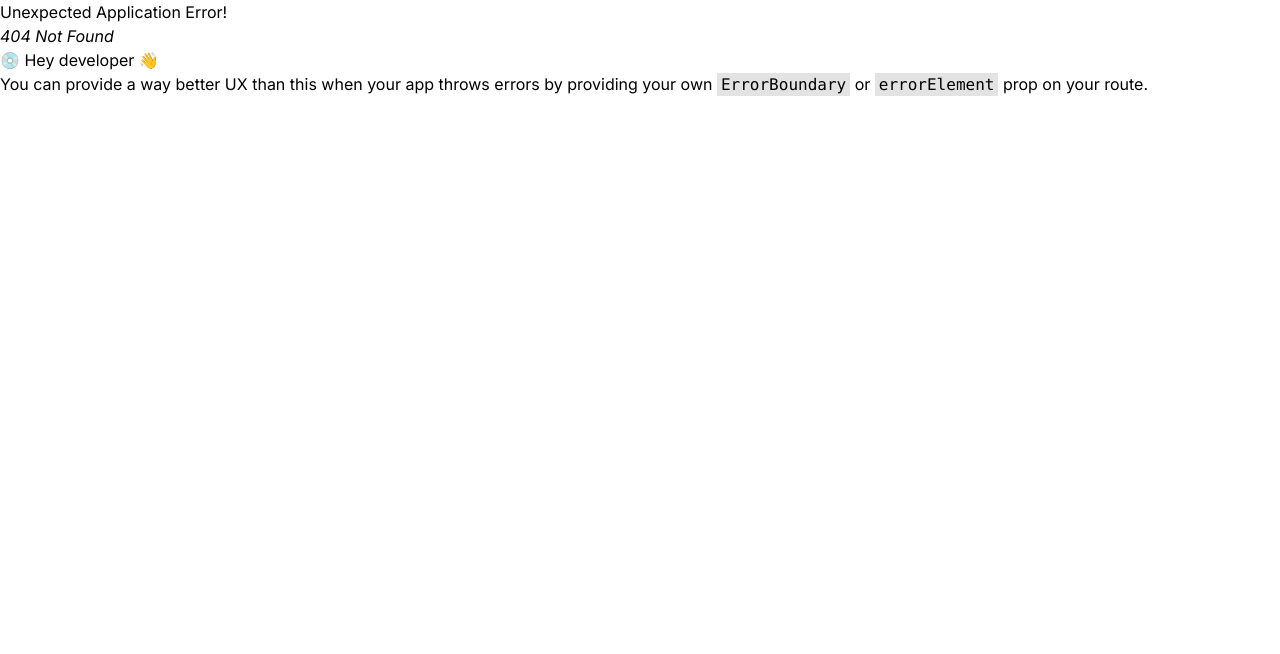
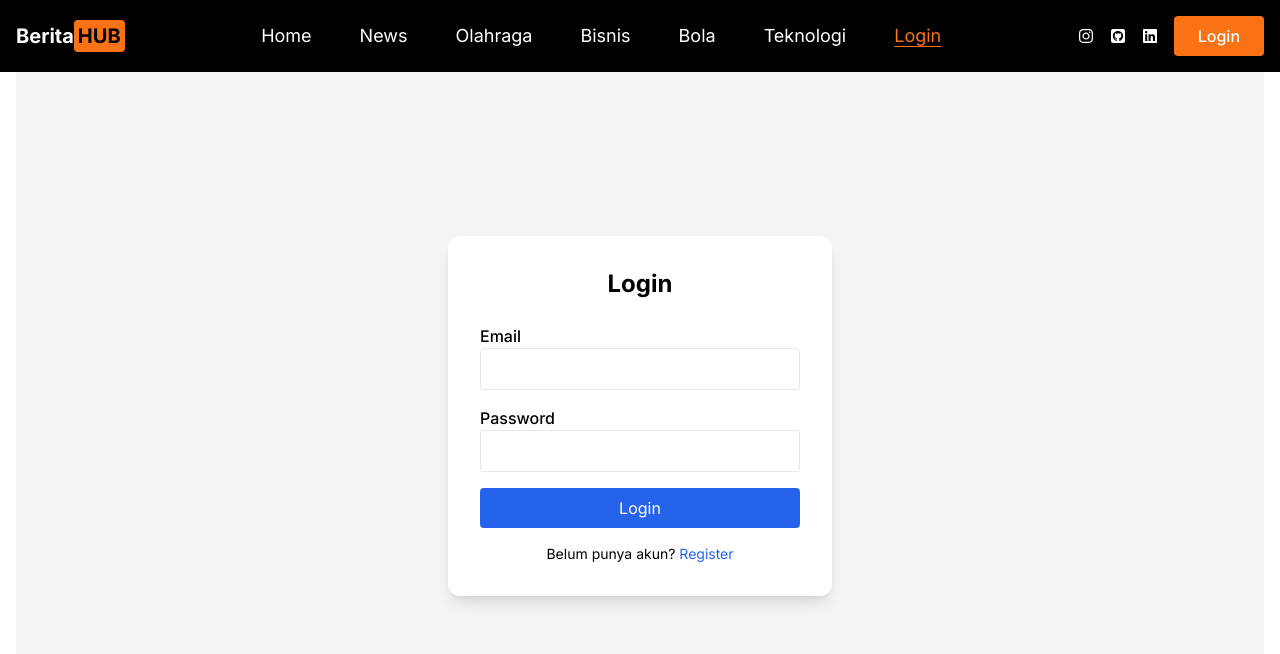
Before and after one commit to faz379/frontend-blog-react, a React (Vite) app: page /login in a window 1280 px wide. Before the commit this address had no page. Shown: the top 654 px of the page. Built offline with nearby package versions, Linux system fonts and the light colour scheme.

Commit message:
login page

```diff
--- a/src/components/Navbar.jsx
+++ b/src/components/Navbar.jsx
@@ -22,6 +22,7 @@ function Navbar() {
     { path: "/bisnis", link: "Bisnis" },
     { path: "/bola", link: "Bola" },
     { path: "/teknologi", link: "Teknologi" },
+    { path: "/login", link: "Login" },
 
   ];
 
@@ -49,7 +50,7 @@ function Navbar() {
                 <a href="/" className='hover:text-orange-500'><FaInstagram /></a>
                 <a href="/" className='hover:text-orange-500'><FaSquareGithub /></a>
                 <a href="/" className='hover:text-orange-500'><FaLinkedin /></a>
-                <button className='bg-orange-500 px-6 py-2 font-medium rounded hover:bg-white hover:text-black transition-all duration-200 ease-in'>Login</button>
+                <button href="/login" className='bg-orange-500 px-6 py-2 font-medium rounded hover:bg-white hover:text-black transition-all duration-200 ease-in'>Login</button>
             </div>
 
             {/**mobile menu btn, display mobile screen */}
--- /dev/null
+++ b/src/pages/Login.jsx
@@ -0,0 +1,88 @@
+import { useState } from 'react';
+import { Link, useNavigate } from 'react-router-dom';
+
+export default function Login() {
+    const navigate = useNavigate();
+
+    const [email, setEmail] = useState('');
+    const [password, setPassword] = useState('');
+    const [loading, setLoading] = useState(false);
+
+    const handleLogin = async (e) => {
+        e.preventDevault();
+        setLoading(true);
+
+        try {
+            const respone = await fetch('https://api-bloghub.my.id/api/users/login', {
+                method: 'POST',
+                headers: {
+                    'Content-Type': 'application/json',
+                },
+                body: JSON.stringify({ email, password }),
+            });
+
+            const data = await response.json();
+            console.log("Server response", data);
+
+            if (!response.ok) {
+                alert(data.data || "Terjadi Kesalahan");
+                return;
+            }
+
+            if (!data.token) {
+                alert(data.data || "Login gagal, token tidak ditemukan");
+                return;
+            }
+
+            localStorage.setItem('token', data.token);
+            alert("Login berhasil");
+            navigate('/');
+
+        } catch (error) {
+            alert("Gagal koneksi ke server");
+            console.error(error);
+        }
+    };
+
+    return (
+        <div className="flex justify-center items-center h-screen bg-gray-100">
+          <form
+            onSubmit={handleLogin}
+            className="bg-white w-96 p-8 rounded-xl shadow-lg"
+          >
+            <h2 className="text-2xl font-bold text-center mb-6">Login</h2>
+
+            <label className="font-medium">Email</label>
+            <input
+              type="email"
+              className="w-full border p-2 rounded mb-4"
+              onChange={(e) => setEmail(e.target.value)}
+              required
+            />
+
+            <label className="font-medium">Password</label>
+            <input
+              type="password"
+              className="w-full border p-2 rounded mb-4"
+              onChange={(e) => setPassword(e.target.value)}
+              required
+            />
+
+            <button
+              type="submit"
+              className="w-full bg-blue-600 text-white py-2 rounded hover:bg-blue-700 transition"
+              disabled={loading}
+            >
+              {loading ? "Loading..." : "Login"}
+            </button>
+
+            <p className="text-sm text-center mt-4">
+              Belum punya akun?{" "}
+              <Link to="/register" className="text-blue-600">
+                Register
+              </Link>
+            </p>
+          </form>
+        </div>
+      );
+}
```
Also changed, not shown: src/main.jsx (+9 -1 lines), src/pages/Register.jsx (added).
